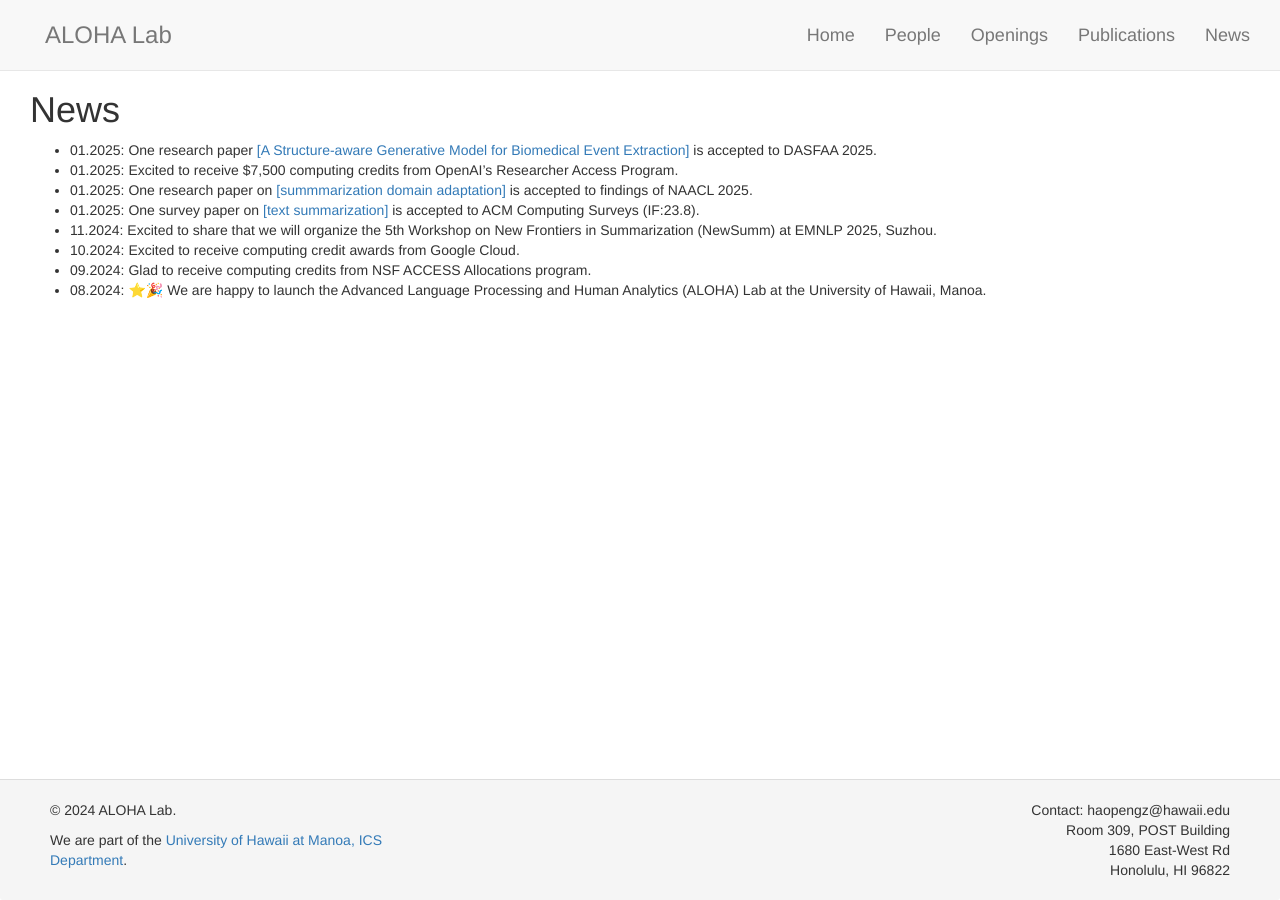
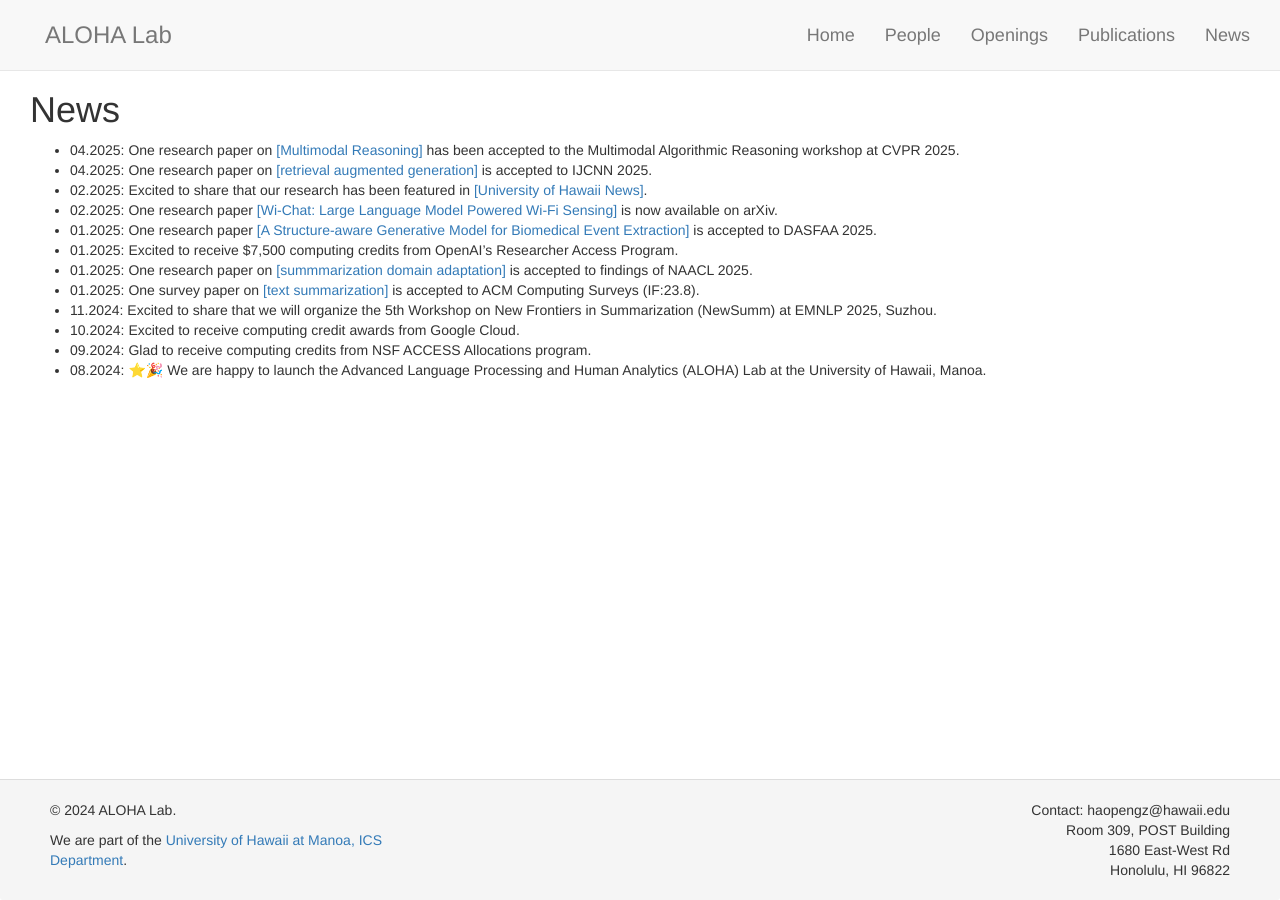
Before and after one commit to nlp-hawaii/nlp-hawaii.github.io, a Jekyll site: the page built from _pages/news.md, in a window 1280 px wide. Built offline with Jekyll 4.4.1, drawn with Linux system fonts in a browser that asks for light colours; nearby versions of some CDN libraries.

Commit message:
update42525

```diff
--- a/_pages/news.md
+++ b/_pages/news.md
@@ -8,6 +8,10 @@ permalink: /news
 
 # News
 
+- 04.2025: One research paper on <a href = "https://arxiv.org/abs/2406.12169" target="_blank"> [Multimodal Reasoning]</a> has been accepted to the Multimodal Algorithmic Reasoning workshop at CVPR 2025.
+- 04.2025: One research paper on <a href = "https://arxiv.org/abs/2406.12169" target="_blank"> [retrieval augmented generation]</a> is accepted to IJCNN 2025.
+- 02.2025: Excited to share that our research has been featured in  <a href = "https://www.hawaii.edu/news/2025/02/07/ai-breakthroughs-healthcare-education-more/" target="_blank"> [University of Hawaii News]</a>.
+- 02.2025: One research paper <a href = "https://arxiv.org/abs/2502.12421" target="_blank"> [Wi-Chat: Large Language Model Powered Wi-Fi Sensing]</a> is now available on arXiv.
 - 01.2025: One research paper <a href = "https://www.arxiv.org/abs/2408.06583" target="_blank"> [A Structure-aware Generative Model for Biomedical Event Extraction]</a> is accepted to DASFAA 2025.
 - 01.2025: Excited to receive $7,500 computing credits from OpenAI’s Researcher Access Program.
 - 01.2025: One research paper on <a href = "https://arxiv.org/pdf/2410.15687" target="_blank"> [summmarization domain adaptation]</a> is accepted to findings of NAACL 2025.
```
